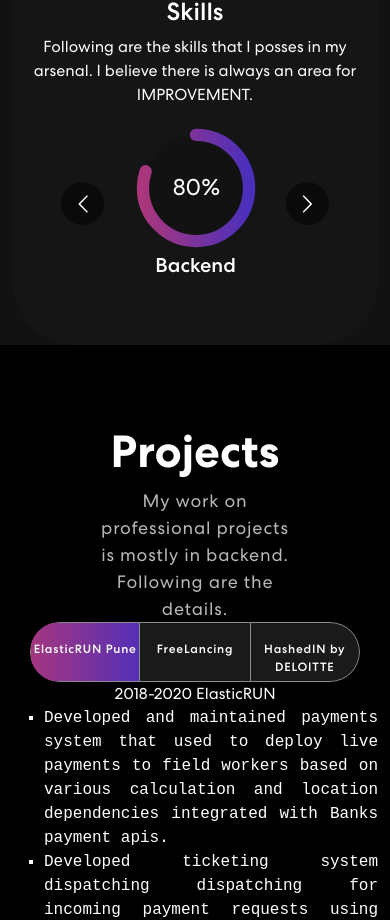
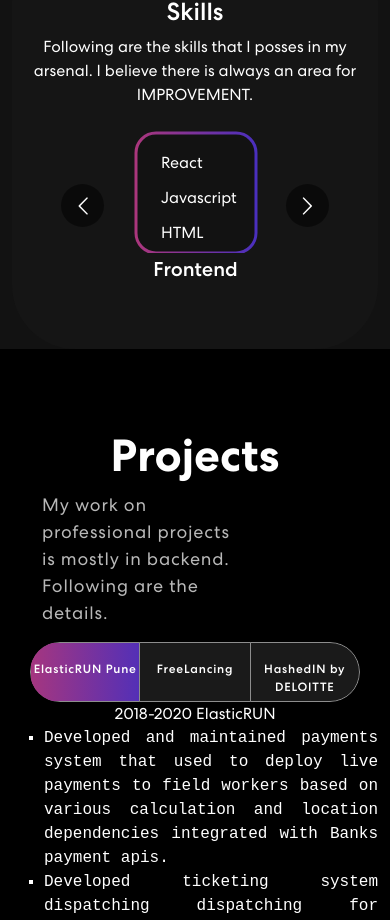
Before and after one commit to DeepakPawar1/personal-portfolio, a React (Create React App) app: page / in a window 390 px wide. Shown: the part 960-1880 px from the top of the page. Built offline with nearby package versions, Linux system fonts and the light colour scheme.

Commit message:
Added changes to socials and footer

```diff
--- a/src/App.css
+++ b/src/App.css
@@ -584,6 +584,9 @@ border-radius: 55px 0px 0px 55px;
   width:130px;
   height:130px;
 }
+.item h5{
+  margin-top: 4px;
+}
 }
 
 
--- a/src/components/NavBar.js
+++ b/src/components/NavBar.js
@@ -9,6 +9,7 @@ import {DevSvg} from "./SvgIcon";
 import navIcon1 from '../assets/img/nav-icon1.svg';
 import navIcon2 from '../assets/img/nav-icon2.svg';
 import navIcon3 from '../assets/img/nav-icon3.svg';
+import whatsapp from '../assets/img/whatsapp.svg';
 
 
 function NavBar(){
@@ -52,9 +53,9 @@ function NavBar(){
               </Nav>
               <span className="navbar-text">
                 <div className="social-icon">
-                    <a className="grow" href="#linkedin"><img src={navIcon1} alt="React Logo"/></a>
-                    <a className="grow" href="#fb"><img src={navIcon2} alt="React Logo"/></a>
-                    <a className="grow" href="#insta"><img src={navIcon3} alt="React Logo"/></a>
+                    <a className="grow" href="https://api.whatsapp.com/send?phone=8180935220"><img src={whatsapp} alt="React Logo"/></a>
+                    <a className="grow" href="https://www.linkedin.com/in/deepak-pawar-566192140/"><img src={navIcon1} alt="React Logo"/></a>
+                    {/* <a className="grow" href="#insta"><img src={navIcon3} alt="React Logo"/></a>  */}
 
 
                 </div>
--- a/src/components/Projects.js
+++ b/src/components/Projects.js
@@ -38,7 +38,7 @@ function Projects () {
     <Row>
         <Col>
         <h2>Projects</h2>
-        <p style={{margin: "auto" }}>My work on professional projects is mostly in backend. Following are the details.</p>
+        <p style={{marginLeft: "30px",textAlign:"left" }}>My work on professional projects is mostly in backend. Following are the details.</p>
         <Tab.Container id="projects-tabs" defaultActiveKey="first">
         <Nav variant="pills"  defaultActiveKey="/home" className="projectsClass">
             <Nav.Item className="item">
--- a/src/components/Skills.js
+++ b/src/components/Skills.js
@@ -54,28 +54,14 @@ function Skills  () {
                 setIsShownBackend(false)
                 }}
               afterChange={async (previousSlide, { currentSlide, onMove }) => {
-                await sleep(2000)
+                await sleep(1000)
                 setIsShown(true)
                 setIsShownDevops(true)
                 setIsShownBackend(true)
-                // if (currentSlide ===1){
-                //   await sleep(2000)
-                //   setIsShown(true)
-                // }
-                // if (currentSlide ===2){
-                //   await sleep(2000)
-                //   setIsShownDevops(true)
-                // }
-                // if (currentSlide ===0){
-                //   await sleep(2000)
-                //   setIsShownBackend(true)
-                // }
               console.log(previousSlide, currentSlide,"afterchange");
 
             }}
-            autoPlaySpeed={8000}
-            customLeftArrow={""}
-            customRightArrow={""}
+            autoPlaySpeed={3500}
             >
             <div className="item" onMouseEnter={() => setIsShownBackend(true)}  onMouseLeave={() => setIsShownBackend(false)}>
                     {isShownBackend ? <SquareSvg isopen={isShownBackend} skills={["Python","Django","FastApi"]}/> : <SvgIcon percentage="80"/>}
--- a/src/components/SvgIcon.js
+++ b/src/components/SvgIcon.js
@@ -89,26 +89,5 @@ function SvgIcon ({percentage}) {
         )
     }
 
-export const LmkJ =() =>{
-//     <div className="abc">
-//     <p>
-//         2018
-//     </p>
-//     <span className="bcd"></span>
-//     <p>
-//         2023
-//     </p>
-// </div>
-    return (
-
-<div id="line">
-    <div id="gray"></div>
-    <div id="red"></div>
-    <div id="black"></div>
-</div>
-
-    )
-}
-
 
     export default SvgIcon;
```
Also changed, not shown: src/components/Footer.js (added, +16 -0 lines), src/assets/img/whatsapp.svg (added).
